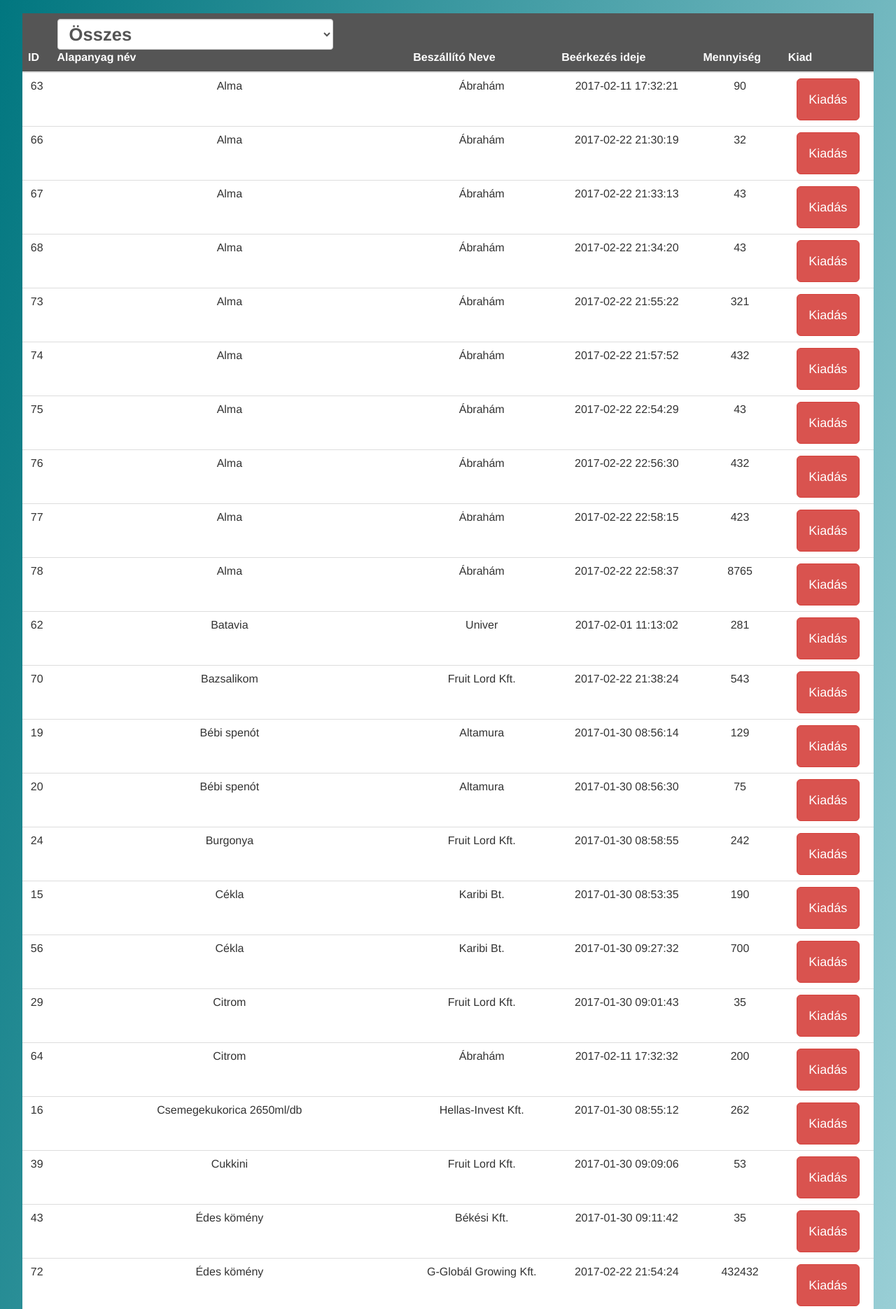
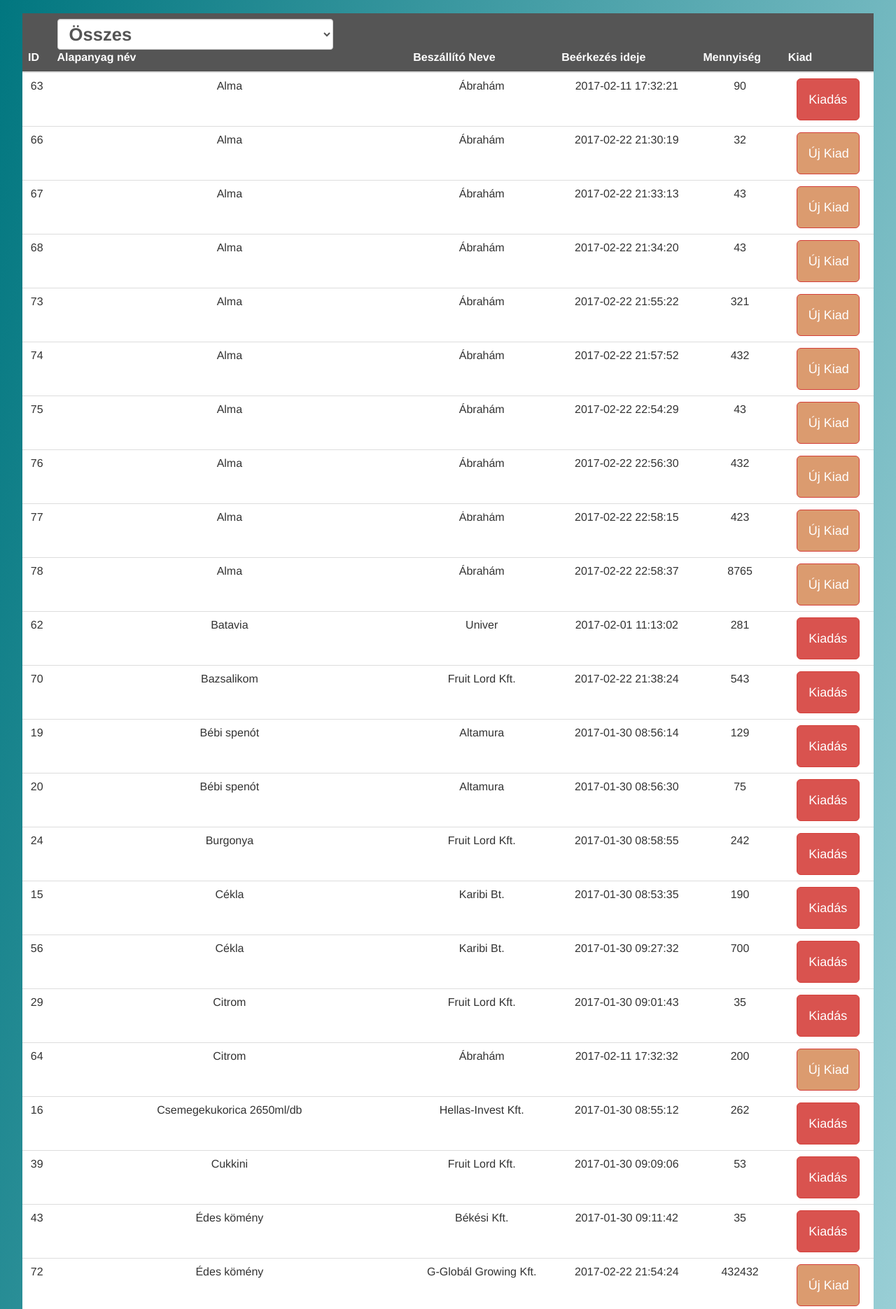
Before and after one commit to davefej/kkfamily, a PHP site: page /tablet/kiadas.php in a window 1280 px wide. Shown: the part 51-1921 px from the top of the page at 70% size. Run offline with PHP 8.4, Linux system fonts and the light colour scheme; the visitor is signed in with stand-in values (Sample User, id 1); data comes from the database, SQL or seed files in the repository.

Commit message:
korábbi kiadás aznapi ne jelezzen

```diff
--- a/admin/alert.php
+++ b/admin/alert.php
@@ -43,7 +43,7 @@ updateAlert();
 		<div class="panel panel-success">
 			<div class="panel-heading">
 				<a data-toggle="collapse" href="#collapse5">
-	  				Selejbe dobott áruk
+	  				Selejtbe dobott áruk
 	  			</a>
 			</div>
 			<div id="collapse5" class="panel-collapse collapse in">
--- a/admin/print.php
+++ b/admin/print.php
@@ -14,6 +14,7 @@
 		print '<table class="table table-hover sortable">';
 		print '<thead>';
 		print '<tr>';
+		print '<th>Raklap ID</th>';
 		print '<th>';
 		print 'Alapanyag név</th>';
 		print '<th>Nyomtatva</th>';
@@ -22,6 +23,7 @@
 		print '</thead>';
 		while($row = $results->fetch_assoc()) {
 			print '<tr>';
+			print '<td>'.$row["id"].'</td>';
 			print '<td>'.$row["product"].'</td>';
 			if($row["printed"] == 1)
 				print '<td><span class="glyphicon glyphicon glyphicon-ok" aria-hidden="true"></td>';
--- a/css/tabletstyles.css
+++ b/css/tabletstyles.css
@@ -137,3 +137,11 @@ input.tabletForm{
 	.mobile{ display: block; }
 	.desktop{ display: none; }
 }
+
+.newoutput{
+	background-color:rgba(210, 130, 75, 0.8);
+}
+
+.newoutput:hover{
+	background-color:rgba(210, 130, 75, 1);
+}
--- a/tablet/kiadas.php
+++ b/tablet/kiadas.php
@@ -49,13 +49,12 @@ function outputTable($results,$id){
 		print '<td>'.$row["time"].'</td>';
 		print '<td>'.$row["rest"].'</td>';
 		$sum_rest += $row["rest"];
-
-		if(in_array($row["product"],$firstprods))
+		if(array_key_exists($row["product"],$firstprods) &&  strtotime($row["time"]) > strtotime($firstprods[$row["product"]]) )
 		{
-			print '<td><button class="btn btn-lg btn-danger" onclick="olderOutput('.$row["id"].','.$row["rest"].')">Kiadás</button></td>';
+			print '<td><button class="btn btn-lg btn-danger newoutput" onclick="olderOutput('.$row["id"].','.$row["rest"].')">Új Kiad</button></td>';
 		}else{
 			print '<td><button class="btn btn-lg btn-danger" onclick="output('.$row["id"].','.$row["rest"].')">Kiadás</button></td>';
-			array_push($firstprods,$row["product"]);
+			$firstprods[$row["product"]] = substr($row["time"],0,10)." 23:59:59";
 		}
 
 		print '</tr>';
@@ -85,12 +84,12 @@ function outputTableMobile($results, $id){
 		print '<td>'.$row["rest"].'</td>';
 		$sum_rest += $row["rest"];
 
-		if(in_array($row["product"],$firstprods))
+		if(array_key_exists($row["product"],$firstprods) &&  strtotime($row["time"]) > strtotime($firstprods[$row["product"]]) )
 		{
-			print '<tr><td colspan=3><button class="btn btn-lg btn-danger" onclick="olderOutput('.$row["id"].','.$row["rest"].')">Kiadás</button></td></tr><tr><td colspan=3 style="background-color:#777;"></td></tr>';
+			print '<tr><td>'.$row["time"].'</td><td colspan=2><button class="btn btn-lg btn-danger newoutput" onclick="olderOutput('.$row["id"].','.$row["rest"].')">Új Kiad</button></td></tr><tr><td colspan=3 style="background-color:#777;"></td></tr>';
 		}else{
-			print '<tr><td colspan=3><button class="btn btn-lg btn-danger" onclick="output('.$row["id"].','.$row["rest"].')">Kiadás</button></td></tr><tr><td colspan=3 style="background-color:#777;"></td></tr>';
-			array_push($firstprods,$row["product"]);
+			print '<tr><td>'.$row["time"].'</td><td colspan=2><button class="btn btn-lg btn-danger" onclick="output('.$row["id"].','.$row["rest"].')">Kiadás</button></td></tr><tr><td colspan=3 style="background-color:#777;"></td></tr>';
+			$firstprods[$row["product"]] = substr($row["time"],0,10)." 23:59:59";
 		}
 
 		print '</tr>';
```
Also changed, not shown: admin/quality.php (+6 -4 lines), css/styles.css (line endings or trailing spaces).
